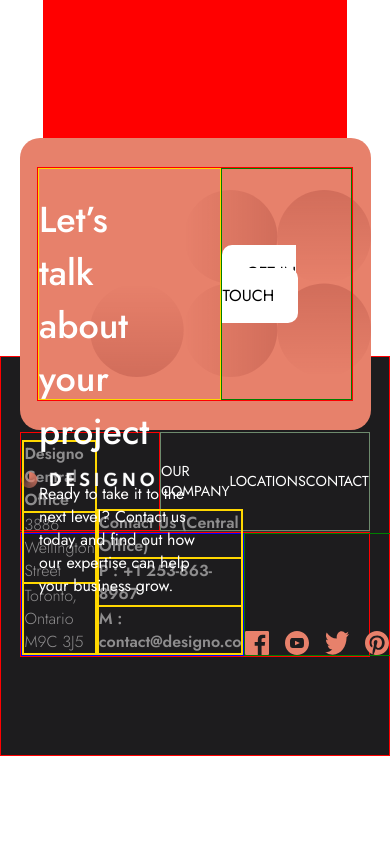
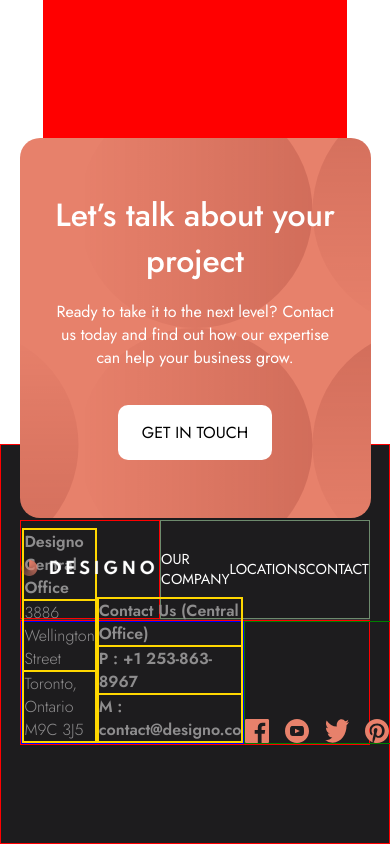
Before and after one commit to SJellen/designo, a Next.js app: page /about in a window 390 px wide. Shown: the part 806-1650 px from the top of the page. Before the commit the page ends 1562 px from the top, so only its background shows below. Built offline with nearby package versions, Linux system fonts and the light colour scheme.

Commit message:
MQ on getintouch component

```diff
--- a/styles/GetInTouch.module.scss
+++ b/styles/GetInTouch.module.scss
@@ -19,7 +19,6 @@
 }
 
 .flexContainer {
-    border: 1px solid red;
     width: 90%;
     height: 80%;
     margin: 0 auto;
@@ -28,7 +27,6 @@
 }
 
 .leftContainer {
-    border: 1px solid gold;
     width: 50%;
     height: 100%;
     color: V.$white;
@@ -43,7 +41,6 @@
 }
 
 .rightContainer {
-    border: 1px solid green;
     width: auto;
     height: 100%;
     display: flex;
@@ -62,7 +59,6 @@
     .container {
         max-width: 1440px;
         margin: 0 auto;
-        border: 1px solid red;
     }
   }
 
@@ -72,10 +68,71 @@
     }
   }
 
-
   @media only screen and (max-width: 900px){
     .container {
         width: 90%;
 
     }
   }
+
+  @media only screen and (max-width: 768px) {
+
+    .container {
+        height: 350px;
+        background-size: 150%;
+        background-position-y: center;
+        background-position-x: center;
+    }
+    .flexContainer {
+        flex-direction: column;
+        text-align: center;
+    }
+    .leftContainer {
+        width: 100%;
+        h1 {
+            margin: 1rem auto;
+        }
+        p {
+            width: 80%;
+            margin: 1rem auto;
+        }
+    }
+  }
+
+  @media only screen and (max-width: 500px) {
+    .container {
+        height: 380px;
+        background-size: 200%;
+        align-items: center;
+    }
+
+    .leftContainer {
+        h1 {
+            width: 66%;
+            font-size: 2rem;
+        }
+        p {
+            width: 90%;
+        }
+    }
+  }
+
+  @media only screen and (max-width: 400px) {
+    .leftContainer {
+        h1 {
+            width: 90%
+        }
+    }
+  }
+
+  @media only screen and (max-width: 325px) {
+    .leftContainer {
+        h1 {
+            width: 80%;
+            font-size: 1.5rem;
+        }
+        p {
+            width: 90%;
+        }
+    }
+  }
```
